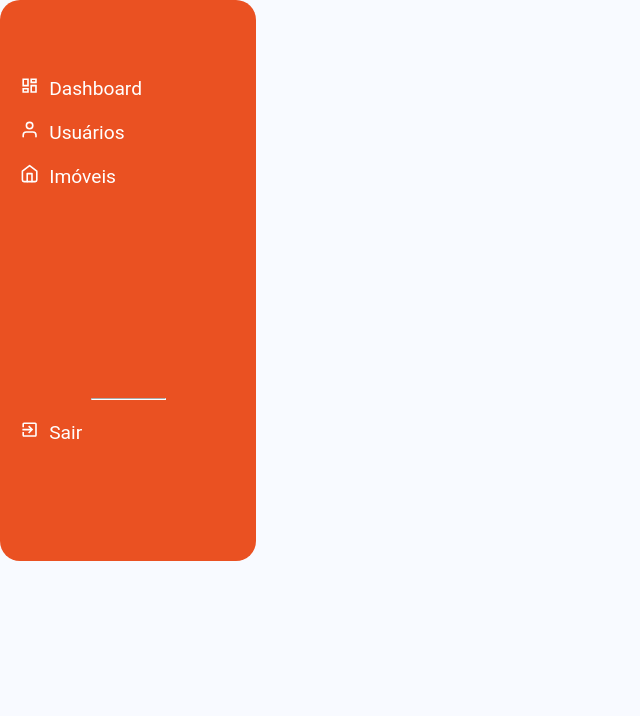
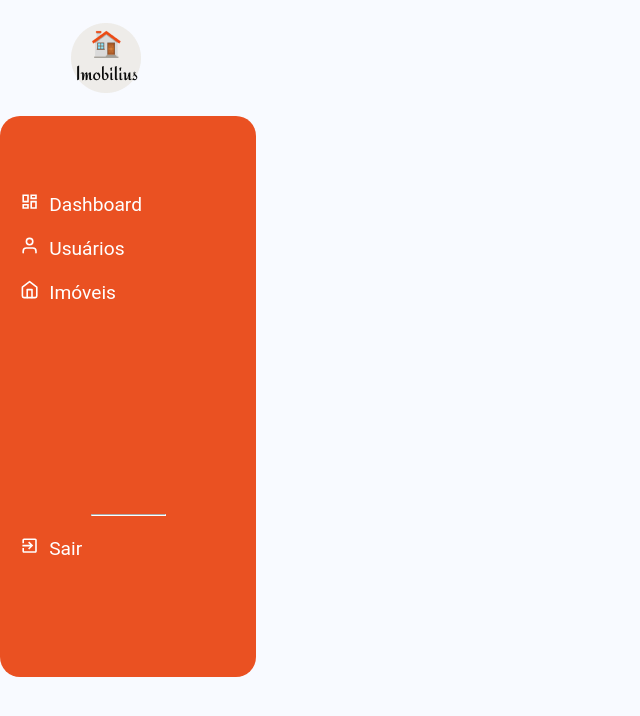
Before and after one commit to LeonardoSilvaCosta/imobilius-frontend, a React (Vite) app: page / in a window 1280 px wide. Shown: the top 716 px of the page, without its empty margins (0-640 px from the left). Built offline with nearby package versions, Linux system fonts and the light colour scheme.

Commit message:
Estrutura e estiliza Header

```diff
--- a/src/App.tsx
+++ b/src/App.tsx
@@ -1,3 +1,4 @@
+import { Header } from "./components/Header";
 import { Sidebar } from "./components/Sidebar";
 
 import './global.css';
@@ -5,6 +6,7 @@ import './global.css';
 export function App() {
   return (
     <>
+      <Header />
       <Sidebar />
     </>
   );
--- /dev/null
+++ b/src/components/Header/index.tsx
@@ -0,0 +1,13 @@
+import logoImg from '../../assets/images/logo.png';
+
+import "./styles.css";
+
+export function Header() {
+  return (
+    <div className="header-container">
+      <div className="header-brand">
+        <img src={logoImg} alt="" />
+      </div>
+    </div>
+  )
+}
--- /dev/null
+++ b/src/components/Header/styles.css
@@ -0,0 +1,15 @@
+.header-container {
+  max-width: 1140px;
+  width: 100%;
+  margin: 0 auto;
+
+  height: 7.25rem;
+
+  display: flex;
+  align-items: center;
+}
+
+.header-brand {
+  display: flex;
+  align-items: center;
+}
```
Also changed, not shown: mynotes.txt, src/assets/images/logo.png (added).
